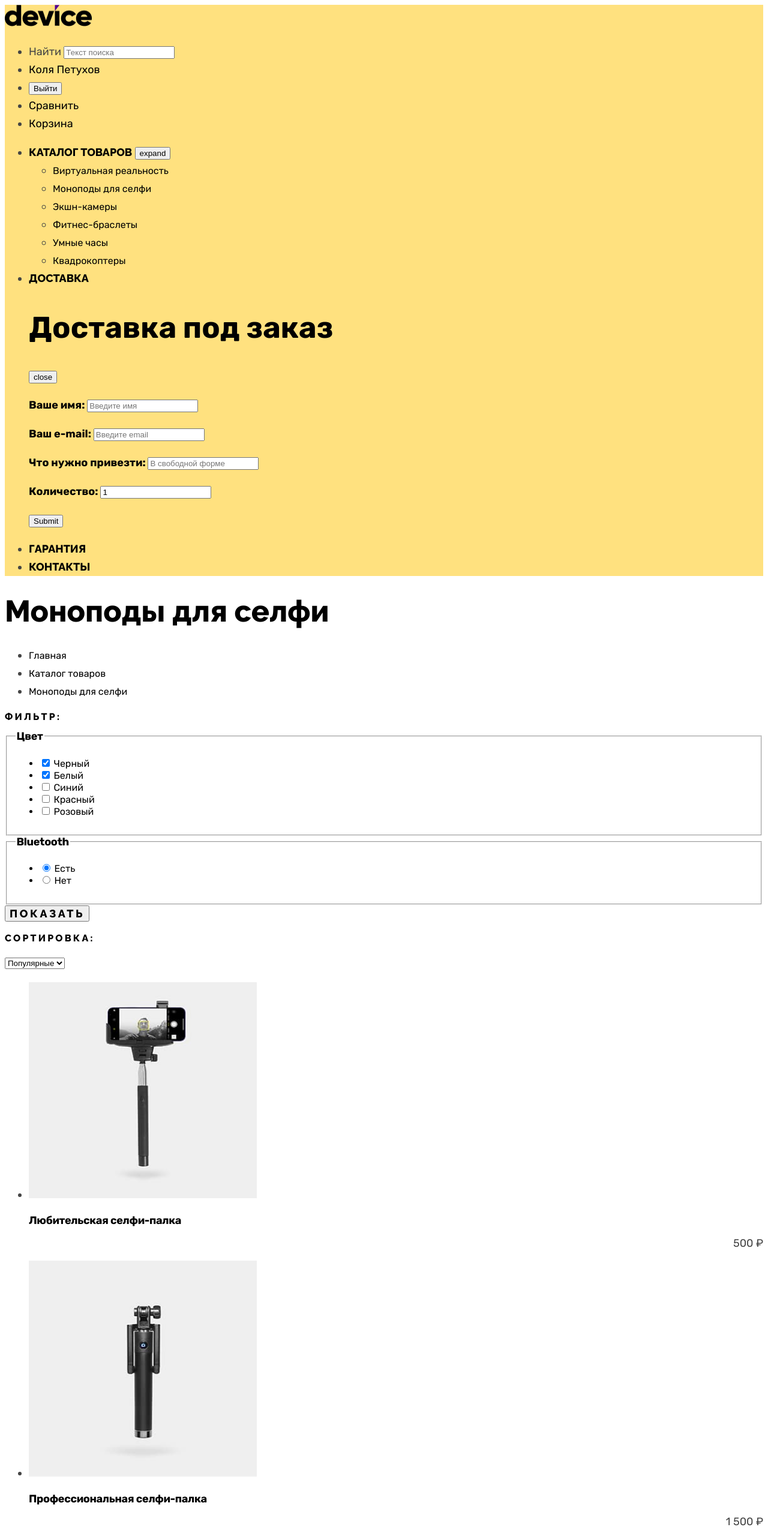
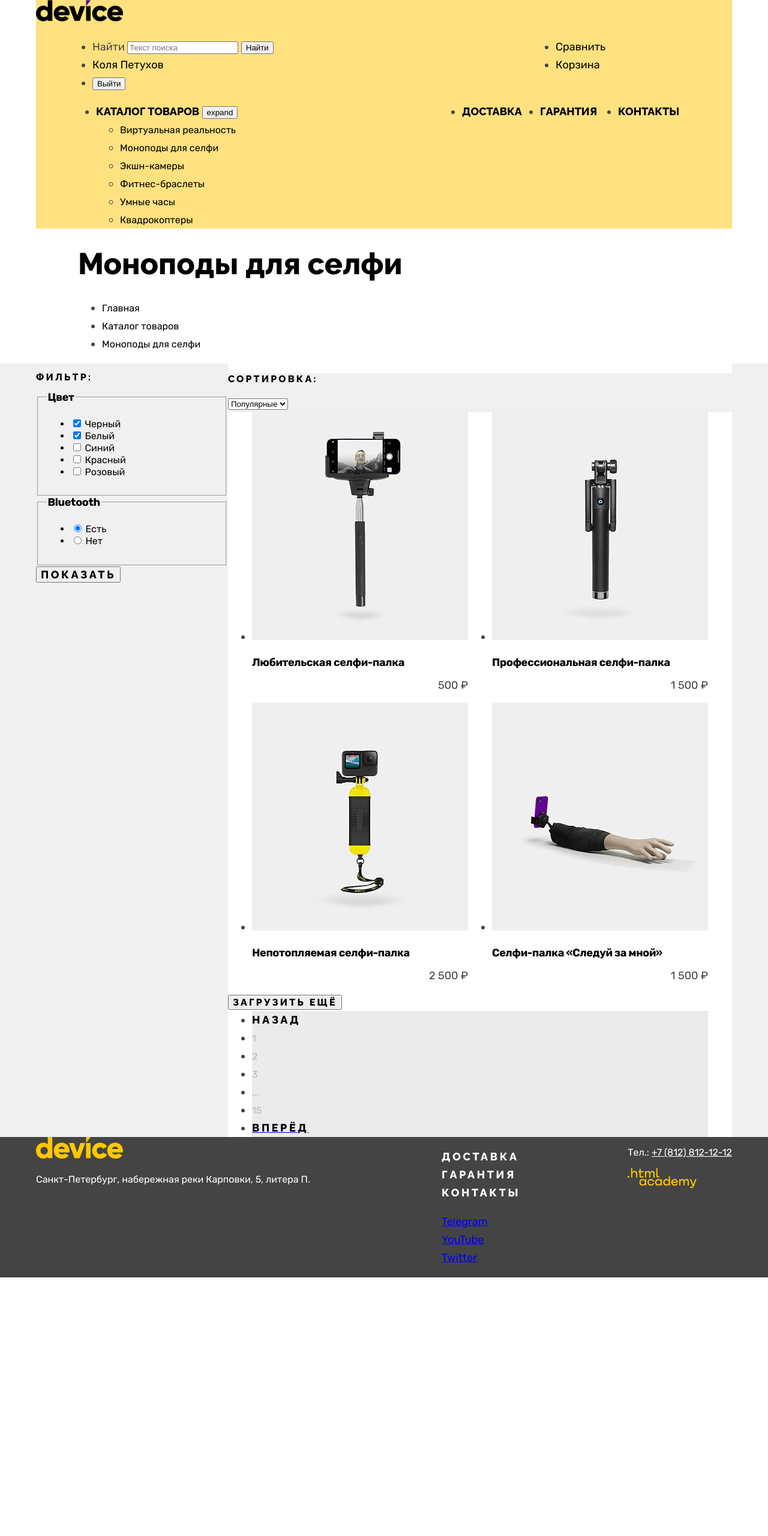
Before and after one commit to htmlacademy-htmlcss/2118329-device-34, a plain HTML site: page catalog.html in a window 1280 px wide. Shown: the top 2560 px of the page at 60% size. After the commit the page ends 2129 px from the top, so only its background shows below. Drawn offline with Linux system fonts and the light colour scheme.

Commit message:
Организует положение крупных блоков

```diff
--- a/catalog.html
+++ b/catalog.html
@@ -8,13 +8,17 @@
   </head>
   <body>
     <header class="page-header">
-      <a href="index.html"><img class="logo" src="images/logos/header-logo.png" height="36" width="145" alt="Логотип 'Девайс'"><!-- Здесь в PNG, поскольку требует полупрозрачности--></a>
+      <a href="index.html">
+        <img class="logo" src="images/logos/header-logo.png" height="36" width="145" alt="Логотип 'Девайс'">
+      </a>
+      <div class="header-general-functions">
         <ul class="header-user-functions">
           <li class="header-function">
             <form class="header-search-form" action="https://echo.htmlacademy.ru" method="get">
               <label class="search-form-label"> Найти
                 <input type="search" name="search-form" placeholder="Текст поиска">
               </label>
+              <button class="header-button" type="submit">Найти</button>
             </form>
           </li>
           <li>
@@ -23,6 +27,8 @@
           <li class="header-function">
             <button class="log-out-button">Выйти</button>
           </li>
+        </ul>
+        <ul class="header-items-functions">
           <li class="header-function">
             <a class="header-button" href="#">Сравнить</a>
           </li>
@@ -30,9 +36,10 @@
             <a class="header-button" href="#">Корзина</a>
           </li>
         </ul>
+      </div>
       <nav class="navigation">
-        <ul>
-          <li>
+        <ul class="navigation-list">
+          <li class="navigation-field">
             <a class="navigation-item" href="#">Каталог товаров</a>
             <input class="navigation-button" type="button" name="Expand catalogue" value="expand">
             <ul class="navigation-catalogue-categories">
@@ -56,9 +63,9 @@
               </li>
             </ul>
           </li>
-          <li>
+          <li class="navigation-field">
             <a class="navigation-item" href="#">Доставка</a>
-            <form class="delivery-form" action="https://echo.htmlacademy.ru/" method="post">
+            <!-- <form class="delivery-form" action="https://echo.htmlacademy.ru/" method="post">
                 <h2 class="delivery-form-title">Доставка под заказ</h2>
                 <input class="delivery-form-close" type="button" value="close">
               <p class="delivery-form-field">
@@ -86,18 +93,18 @@
                   <input type="submit" name="submit-button">
                 </label>
               </p>
-            </form>
+            </form> -->
           </li>
-          <li>
+          <li class="navigation-field">
             <a class="navigation-item" href="#">Гарантия</a>
           </li>
-          <li>
+          <li class="navigation-field">
             <a class="navigation-item" href="#">Контакты</a>
           </li>
         </ul>
       </nav>
     </header>
-    <main class="main-catalogue">
+    <main class="main-wrapper">
       <header class="inner-header">
         <h1 class="catalogue-page-heading">Моноподы для селфи</h1>
         <ul class="breadcrumbs">
@@ -112,6 +119,8 @@
           </li>
         </ul>
       </header>
+      <div class="main-catalogue-wrapper">
+        <div class="main-catalogue">
           <section class="catalog-filters">
             <h2 class="filter-title">Фильтр:</h2>
             <form class="catalog-filter" action="https://echo.htmlacademy.ru/" method="get">
@@ -171,37 +180,39 @@
             </form>
           </section>
           <section class="item-cards">
+            <div class="items-filter">
               <p class="filter-title">сортировка:</p>
               <select class="select-control" aria-label="Сортировка">
                 <option value="popular">Популярные</option>
                 <option value="cheap">Дешёвые</option>
                 <option value="expensive">Дорогие</option>
               </select>
+            </div>
             <ul class="product-list">
               <li class="product-card">
                 <a class="product-card-link" href="#">
-              <img class="product-card-image" src="images/product-images/amateur-selfie-stick.jpg" height="360" width="380" alt="Любительская селфи-палка">
+                  <img class="product-card-image" src="images/product-images/amateur-selfie-stick.jpg" height="380" width="360" alt="Любительская селфи-палка">
                   <h3 class="product-card-title">Любительская селфи-палка</h3>
                 </a>
                 <p class="product-card-price">500 ₽</p>
               </li>
               <li class="product-card">
                 <a class="product-card-link" href="#">
-              <img class="product-card-image" src="images/product-images/professional-selfie-stick.jpg" height="360" width="380" alt="Профессиональная селфи-палка">
+                  <img class="product-card-image" src="images/product-images/professional-selfie-stick.jpg" height="380" width="360" alt="Профессиональная селфи-палка">
                   <h3 class="product-card-title">Профессиональная селфи-палка</h3>
                 </a>
                 <p class="product-card-price">1 500 ₽</p>
               </li>
               <li class="product-card">
                 <a class="product-card-link" href="#">
-              <img class="product-card-image" src="images/product-images/underwater-selfie-stick.jpg" height="360" width="380" alt="Непотопляемая селфи-палка">
+                  <img class="product-card-image" src="images/product-images/underwater-selfie-stick.jpg" height="380" width="360" alt="Непотопляемая селфи-палка">
                   <h3 class="product-card-title">Непотопляемая селфи-палка</h3>
                 </a>
                 <p class="product-card-price">2 500 ₽</p>
               </li>
               <li class="product-card">
                 <a class="product-card-link" href="#">
-              <img class="product-card-image" src="images/product-images/follow-me-selfie-stick.jpg" height="360" width="380" alt="Селфи-палка «Следуй за мной»">
+                  <img class="product-card-image" src="images/product-images/follow-me-selfie-stick.jpg" height="380" width="360" alt="Селфи-палка «Следуй за мной»">
                   <h3 class="product-card-title">Селфи-палка «Следуй за мной»</h3>
                 </a>
                 <p class="product-card-price">1 500 ₽</p>
@@ -236,12 +247,18 @@
               </li>
             </ul>
           </section>
+        </div>
+      </div>
     </main>
     <footer class="page-footer">
+      <div class="footer-wrapper">
+        <div class="footer-left-column">
           <img class="logo" src="images/logos/footer-logo.svg" height="36" width="145" alt="Логотип 'Девайс'">
           <address class="footer-address">
             <p class="footer-address-text">Санкт-Петербург, набережная реки Карповки, 5, литера П.</p>
           </address>
+        </div>
+        <div class="footer-central-column">
           <ul class="footer-navigation">
             <li>
               <a class="footer-navigation-item" href="#">Доставка</a>
@@ -253,7 +270,6 @@
               <a class="footer-navigation-item" href="#">Контакты</a>
             </li>
           </ul>
-      <p class="contacts-phone">Тел.: <a class="contacts-phone" href="tel:+78128121212">+7 (812) 812-12-12</a></p>
           <ul class="socials">
             <li>
               <a class="socials-link" href="https://t.me/htmlacademy">
@@ -277,7 +293,12 @@
               </a>
             </li>
           </ul>
+        </div>
+        <div class="footer-right-column">
+          <p class="contacts-phone">Тел.: <a class="contacts-phone" href="tel:+78128121212">+7 (812) 812-12-12</a></p>
           <a href="https://htmlacademy.ru/"><img class="html-academy-logo" src="images/logos/html-academy-logo.svg" height="33" width="115" alt="Логотип HTML Academy"></a>
+        </div>
+      </div>
     </footer>
   </body>
 </html>
--- a/styles/styles.css
+++ b/styles/styles.css
@@ -22,12 +22,24 @@
     font-display: swap;
 }
 
+html {
+    height: 100%;
+}
+
 body {
+    display: flex;
+    flex-direction: column;
+    min-height: 100%;
+    margin: 0 auto;
     font-family: "Rubik", sans-serif;
     font-size: 18px;
     line-height: 30px;
     color: #444444;
     background-color: #ffffff;
+}
+
+.main-wrapper {
+    flex-grow: 1;
 }
 
 .main-page-button,
@@ -44,6 +56,8 @@ body {
 }
 
 .page-header {
+    width: 1160px;
+    margin: 0 auto;
     background-color: #ffe17f;
 }
 
@@ -53,6 +67,28 @@ body {
     text-decoration: none;
 }
 
+.header-general-functions {
+    display: flex;
+    justify-content: space-around;
+}
+
+.header-user-functions {
+    width: 624px;
+}
+
+.header-items-functions {
+    width: 240px;
+}
+
+.navigation-list {
+    display: flex;
+    margin: 0 60px;
+}
+
+.navigation-field {
+    flex-basis: 130px;
+}
+
 .navigation-item {
     font-family: "Raleway", sans-serif;
     line-height: 21.13px;
@@ -60,6 +96,15 @@ body {
     text-transform: uppercase;
     color: #000000;
     text-decoration: none;
+}
+
+.navigation-list li:nth-child(1) {
+    padding: 0;
+    flex-grow: 1;
+}
+
+.navigation-item + .navigation-item {
+    padding: 45px;
 }
 
 .navigation-catalogue-item {
@@ -92,7 +137,17 @@ body {
     color: #000000;
 }
 
+.promo-slider {
+    width: 1160px;
+    margin: 0 auto;
+}
+
+.slider-pagination {
+    padding: 0;
+}
+
 .slider-item-number {
+    margin: 0;
     font-size: 180px;
     line-height: 100%;
     font-weight: 700;
@@ -116,6 +171,14 @@ body {
 .slider-item-feature-value {
     font-size: 36px;
     color: #000000;
+}
+
+.catalogue-categories {
+    display: flex;
+    width: 1160px;
+    justify-content: space-between;
+    margin: 0 auto;
+    padding: 0;
 }
 
 .catalogue-image {
@@ -173,11 +236,19 @@ body {
 }
 
 .catalogue-item {
+    display: inline-block;
+    width: 160px;
     font-family: "Raleway", sans-serif;
     font-size: 18px;
     line-height: 24px;
     text-decoration: none;
     color: #000000;
+}
+
+.advantages-wrapper,
+.mailing-wrapper {
+    width: 100%;
+    background-color: #f0f0f0;
 }
 
 .advantage-title,
@@ -213,11 +284,29 @@ body {
 }
 
 .advantages {
-    background-color: #f0f0f0;
+    width: 1160px;
+    margin: 0 auto;
+    display: flex;
+}
+
+.advantages-list {
+    width: 280px;
+    padding: 0;
+    margin-right: 116px;
+}
+
+.advantages-description {
+    width: 694px;
+    padding: 0;
 }
 
 .delivery-box {
+    width: 1160px;
+    margin: 0 auto;
+    display: flex;
+    justify-content: space-between;
     background-color: #f0f0f0;
+
 }
 
 .delivery-image-space {
@@ -252,6 +341,21 @@ body {
     background-repeat: no-repeat;
 }
 
+.about-us-wrapper {
+    width: 1160px;
+    margin: 0 auto;
+    display: flex;
+    justify-content: space-between;
+}
+
+.about-us {
+    width: 520px;
+}
+
+.contact-us {
+    width: 532px;
+}
+
 .carrier-list li {
     padding: 19px;
     line-height: 20px;
@@ -275,11 +379,19 @@ body {
 }
 
 .mailing-section {
-    background-color: #f0f0f0;
+    width: 1160px;
+    margin: 0 auto;
 }
 
 .page-footer {
     background-color: #444444;
+}
+
+.footer-wrapper {
+    width: 1160px;
+    margin: 0 auto;
+    display: flex;
+    justify-content: space-between;
 }
 
 .footer-address-text {
@@ -306,11 +418,40 @@ body {
     color: #ffffff;
 }
 
+.inner-header {
+    width: 1080px;
+    margin: 0 auto;
+    padding-left: 60px;
+}
+
 .breadcrumbs-link {
     font-size: 16px;
     line-height: 19px;
     text-decoration: none;
     color: #000000;
+}
+
+.main-catalogue-wrapper {
+    background-color: #f0f0f0;
+}
+
+.main-catalogue {
+    width: 1160px;
+    margin: 0 auto;
+    display: flex;
+}
+
+.catalog-filters {
+    width: 320px;
+}
+
+.item-cards {
+    width: 840px;
+    background-color: #ffffff;
+}
+
+.items-filter {
+    background-color: #f0f0f0;
 }
 
 .filter-title {
@@ -333,6 +474,21 @@ body {
     font-size: 16px;
     line-height: 19px;
     color: #000000;
+}
+
+.product-list {
+    width: 760xp;
+    margin: 0 40px;
+    padding: 0;
+    display: flex;
+    flex-wrap: wrap;
+    justify-content: space-between;
+
+}
+
+.product-card {
+    width: 360px;
+    padding: 0;
 }
 
 .product-card-link {
@@ -362,6 +518,13 @@ body {
     color: #000000;
 }
 
+.pagination {
+    width: 760px;
+    padding: 0;
+    margin: 0 auto;
+    background-color: #ebebeb;
+}
+
 .pagination-link {
     font-size: 16px;
     line-height: 20px;
```
Also changed, not shown: index.html (+41 -14 lines). Lines whose indentation alone changed are shown as unchanged.
